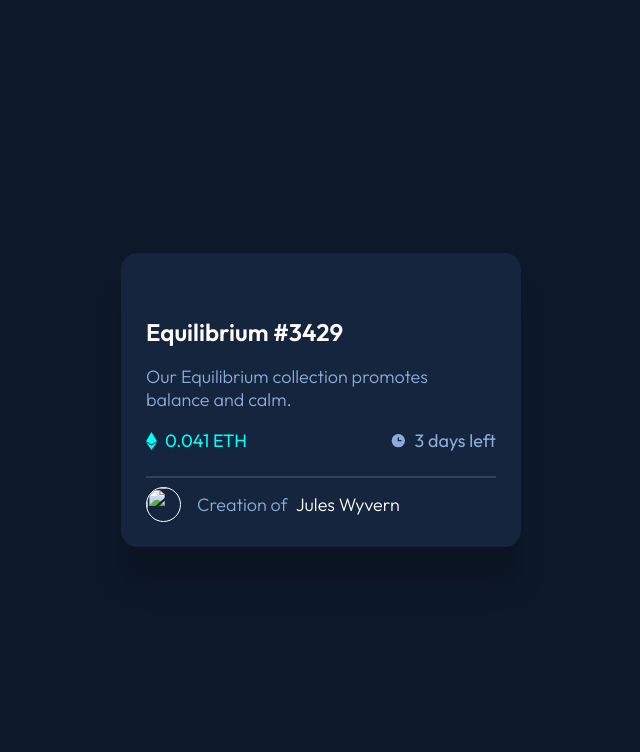
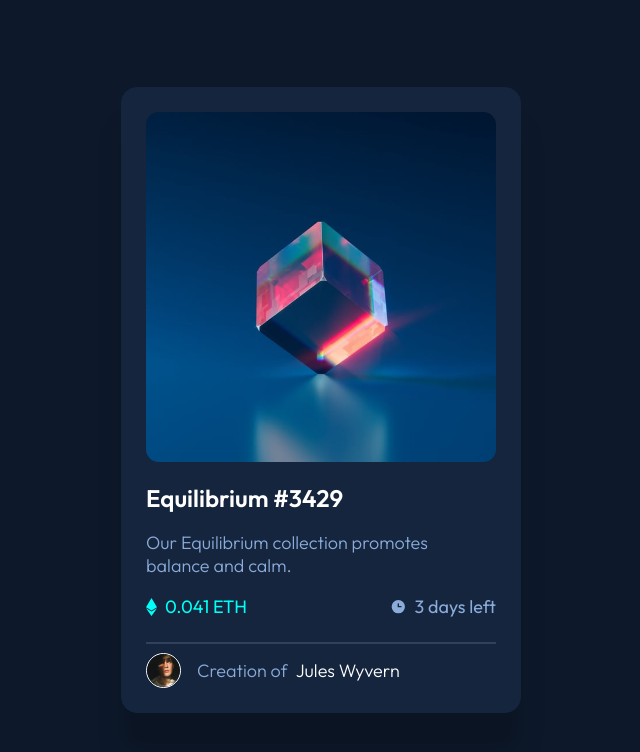
Before and after one commit to ZioSenkai/fementor-challenges6, a plain HTML site: page index.html in a window 1280 px wide. Shown: the whole page, without its empty margins (319-959 px from the left). Drawn offline with Linux system fonts and the light colour scheme.

Commit message:
Update image link path in index.html

```diff
--- a/index.html
+++ b/index.html
@@ -170,7 +170,7 @@
   <main>
     <div class="wrapper">
       <div class="image-wrapper">
-        <img class="equilibrium-image" alt="" src="./image-equilibrium.jpg">
+        <img class="equilibrium-image" alt="" src="./images/image-equilibrium.jpg">
         <div>
           <svg width="48" height="48" xmlns="http://www.w3.org/2000/svg"><g fill="none" fill-rule="evenodd"><path d="M0 0h48v48H0z"/><path d="M24 9C14 9 5.46 15.22 2 24c3.46 8.78 12 15 22 15 10.01 0 18.54-6.22 22-15-3.46-8.78-11.99-15-22-15Zm0 25c-5.52 0-10-4.48-10-10s4.48-10 10-10 10 4.48 10 10-4.48 10-10 10Zm0-16c-3.31 0-6 2.69-6 6s2.69 6 6 6 6-2.69 6-6-2.69-6-6-6Z" fill="#FFF" fill-rule="nonzero"/></g></svg>
         </div>
@@ -195,7 +195,7 @@
       </div>
       <hr>
       <div class="user-info">
-        <img alt="" src="./image-avatar.png" class="user-image">
+        <img alt="" src="./images/image-avatar.png" class="user-image">
         Creation of <span class="user-name"> Jules Wyvern</span>
       </div>
     </div>
```
